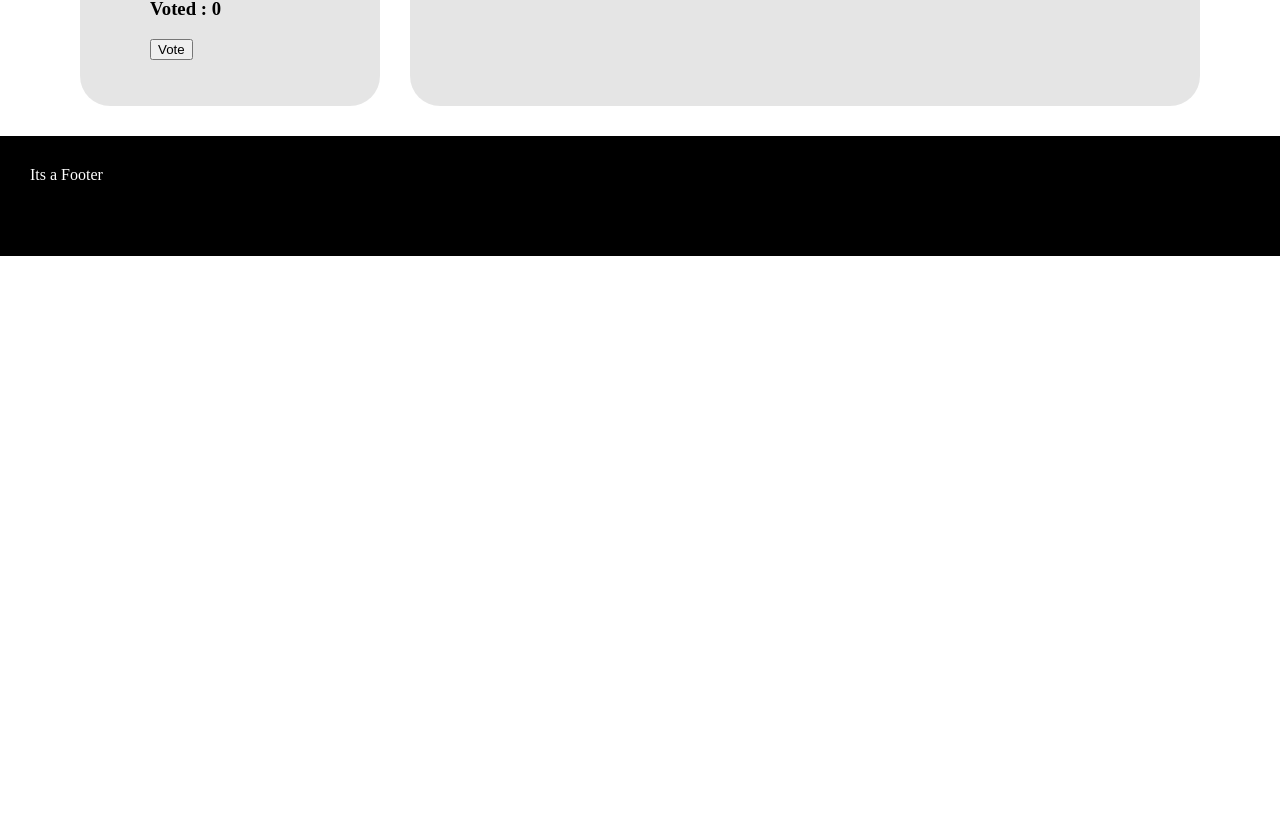
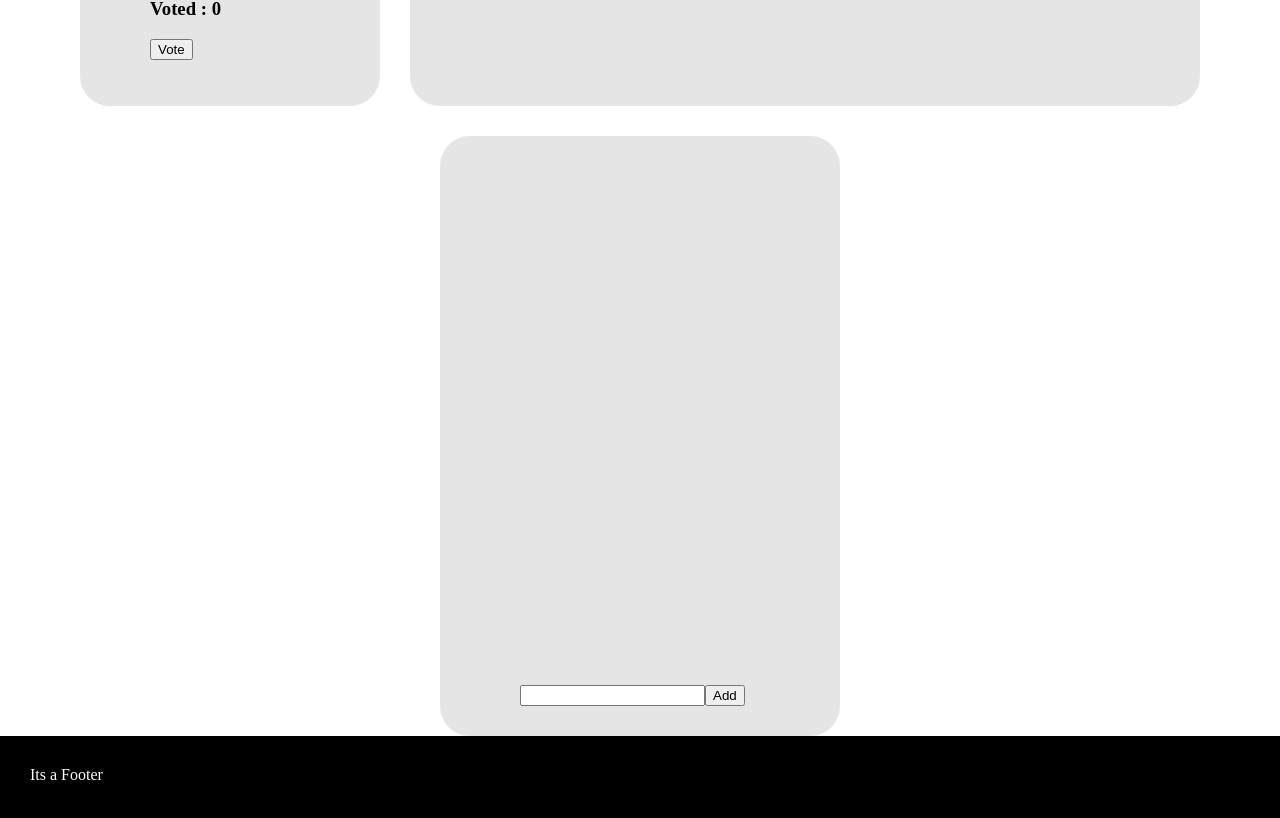
Before and after one commit to Rickzerr94/my-app, a React (Create React App) app: page / in a window 1280 px wide. Shown: the part 1096-1914 px from the top of the page. Before the commit the page ends 1352 px from the top, so only its background shows below. Built offline with nearby package versions, Linux system fonts and the light colour scheme.

Commit message:
todo list done

```diff
--- a/src/App.js
+++ b/src/App.js
@@ -1,6 +1,7 @@
 import Header from "./components/Header/Header"
 import Footer from "./components/Footer/Footer"
 import Container from "./components/Container/Container"
+import TodoList from "./components/Todo-list";
 
 
 const App = () => {
@@ -12,6 +13,7 @@ const App = () => {
       }}>
         <Header />
         <Container />
+        <TodoList />
         <Footer />
       </div>
   );
--- /dev/null
+++ b/src/components/Todo-list/index.js
@@ -0,0 +1,47 @@
+import React, { useState } from 'react';
+import './todo-list.css'
+
+const TodoList = () => {
+    const [todos, setTodos] = useState([]);
+    const [newTodo, setNewTodo] = useState('');
+
+    const handleInputChange = (e) => {
+        setNewTodo(e.target.value);
+    };
+
+    const handleAddTodo = () => {
+        if (newTodo.trim() !== '') {
+            const updatedTodos = [...todos, { task: newTodo, completed: false }];
+            setTodos(updatedTodos);
+            setNewTodo('');
+        }
+    };
+
+    const handleToggleTodo = (index) => {
+        const updatedTodos = [...todos];
+        updatedTodos[index].completed = !updatedTodos[index].completed;
+        setTodos(updatedTodos);
+    };
+
+    return (
+        <div className='todolist'>
+            <ul>
+                {todos.map((todo, index) => (
+                    <li
+                        key={index}
+                        onClick={() => handleToggleTodo(index)}
+                        style={{ textDecoration: todo.completed ? 'line-through' : 'none' }}
+                    >
+                        {todo.task}
+                    </li>
+                ))}
+            </ul>
+            <div className='todoInput'>
+                <input type="text" value={newTodo} onChange={handleInputChange} />
+                <button onClick={handleAddTodo}>Add</button>
+            </div>
+        </div>
+    );
+};
+
+export default TodoList;
--- /dev/null
+++ b/src/components/Todo-list/todo-list.css
@@ -0,0 +1,16 @@
+.todolist {
+    padding: 30px 80px;
+    max-width: 400px   ;
+    margin: auto;
+    width: 100%;
+    min-height: 600px;
+    background-color: rgba(0, 0, 0, 0.1);
+    box-sizing: border-box;
+    border-radius: 30px;
+    position: relative;
+}
+
+.todoInput {
+    position: absolute;
+    bottom: 30px;
+}
```
